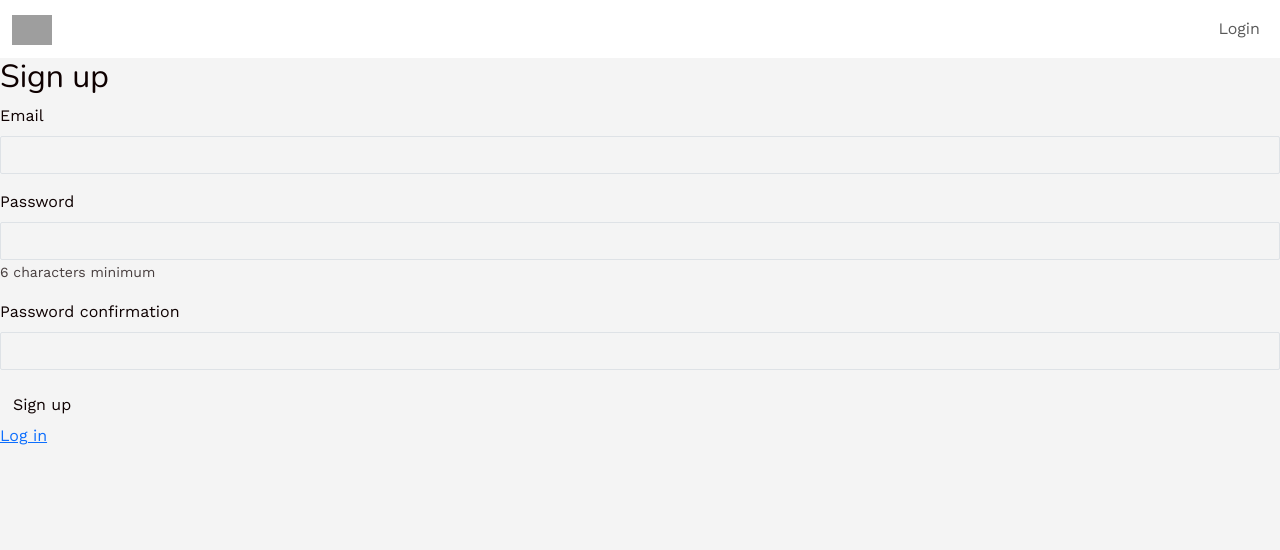
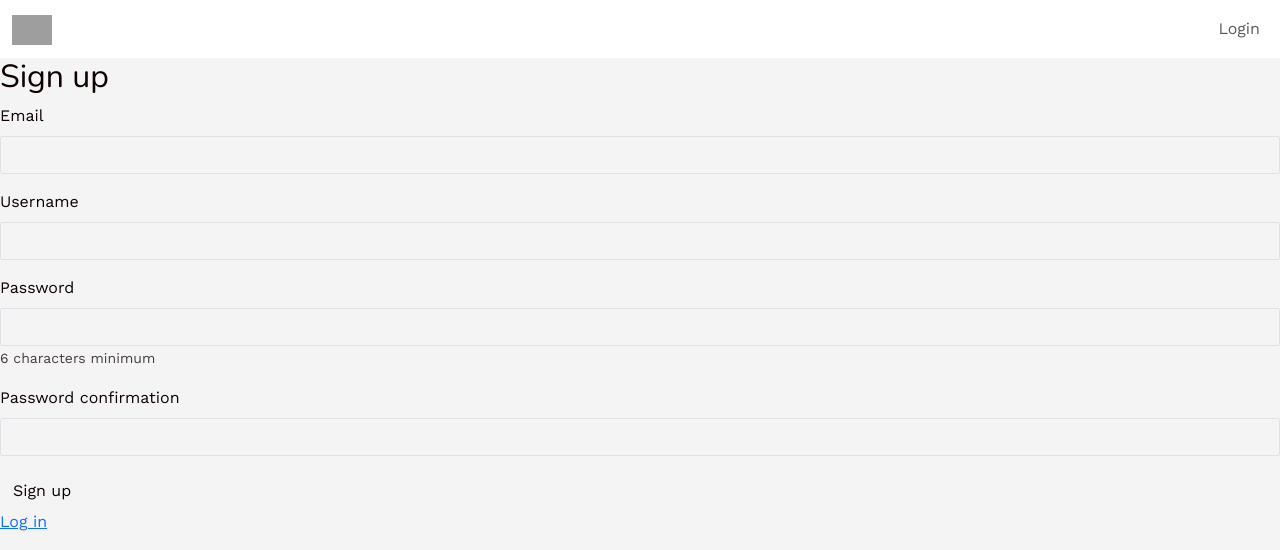
Before and after one commit to JmainguyM/chat_persona_ia, a Rails app: page /users/sign_up in a window 1280 px wide. Shown: the top 550 px of the page. Run offline with Rails 7, Linux system fonts and the light colour scheme; style sheets or scripts are compiled from the project's sources; some libraries are stand-ins or nearby versions; grey boxes are pictures that could not be loaded.

Commit message:
devise Setup done

```diff
--- a/app/controllers/application_controller.rb
+++ b/app/controllers/application_controller.rb
@@ -1,8 +1,17 @@
 class ApplicationController < ActionController::Base
   before_action :authenticate_user!
+  before_action :configure_permitted_parameters, if: :devise_controller?
   # Only allow modern browsers supporting webp images, web push, badges, import maps, CSS nesting, and CSS :has.
   allow_browser versions: :modern
 
   # Changes to the importmap will invalidate the etag for HTML responses
   stale_when_importmap_changes
+
+  def configure_permitted_parameters
+    # For additional fields in app/views/devise/registrations/new.html.erb
+    devise_parameter_sanitizer.permit(:sign_up, keys: [:username])
+
+    # For additional in app/views/devise/registrations/edit.html.erb
+    devise_parameter_sanitizer.permit(:account_update, keys: [:username])
+  end
 end
--- a/app/models/user.rb
+++ b/app/models/user.rb
@@ -1,6 +1,7 @@
 class User < ApplicationRecord
   # Include default devise modules. Others available are:
   # :confirmable, :lockable, :timeoutable, :trackable and :omniauthable
+  validates :username, presence: true, uniqueness: true
   devise :database_authenticatable, :registerable,
          :recoverable, :rememberable, :validatable
 end
--- a/app/views/devise/registrations/edit.html.erb
+++ b/app/views/devise/registrations/edit.html.erb
@@ -14,6 +14,8 @@
                 hint: "leave it blank if you don't want to change it",
                 required: false,
                 input_html: { autocomplete: "new-password" } %>
+    <%= f.input :username,
+                required: true%>
     <%= f.input :password_confirmation,
                 required: false,
                 input_html: { autocomplete: "new-password" } %>
--- a/app/views/devise/registrations/new.html.erb
+++ b/app/views/devise/registrations/new.html.erb
@@ -8,6 +8,8 @@
                 required: true,
                 autofocus: true,
                 input_html: { autocomplete: "email" }%>
+    <%= f.input :username,
+                required: true%>
     <%= f.input :password,
                 required: true,
                 hint: ("#{@minimum_password_length} characters minimum" if @minimum_password_length),
--- /dev/null
+++ b/db/migrate/20261123134521_add_username_to_user.rb
@@ -0,0 +1,5 @@
+class AddUsernameToUser < ActiveRecord::Migration[8.1]
+  def change
+    add_column :users, :username, :string
+  end
+end
```
Also changed, not shown: db/schema.rb.
